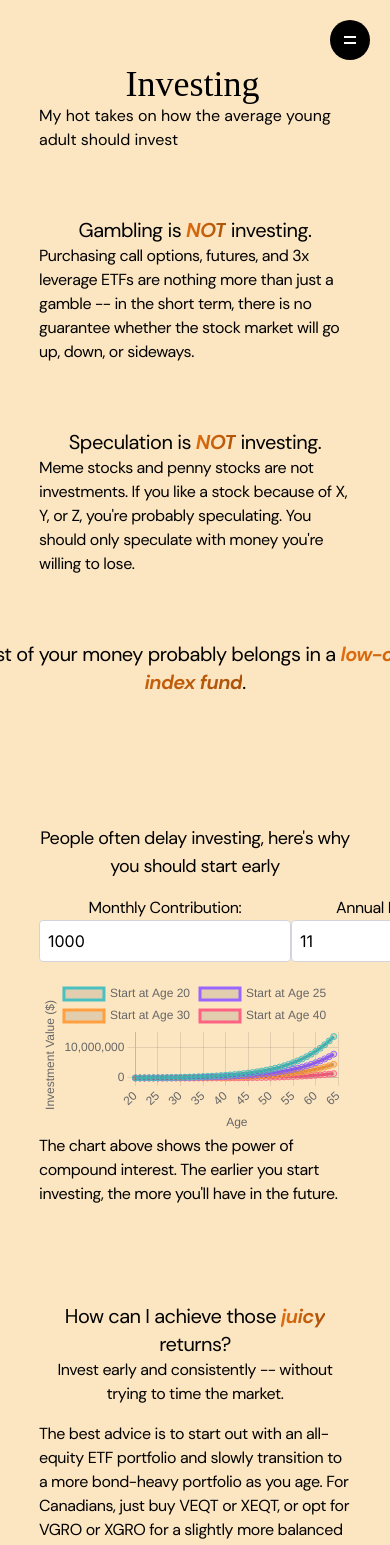
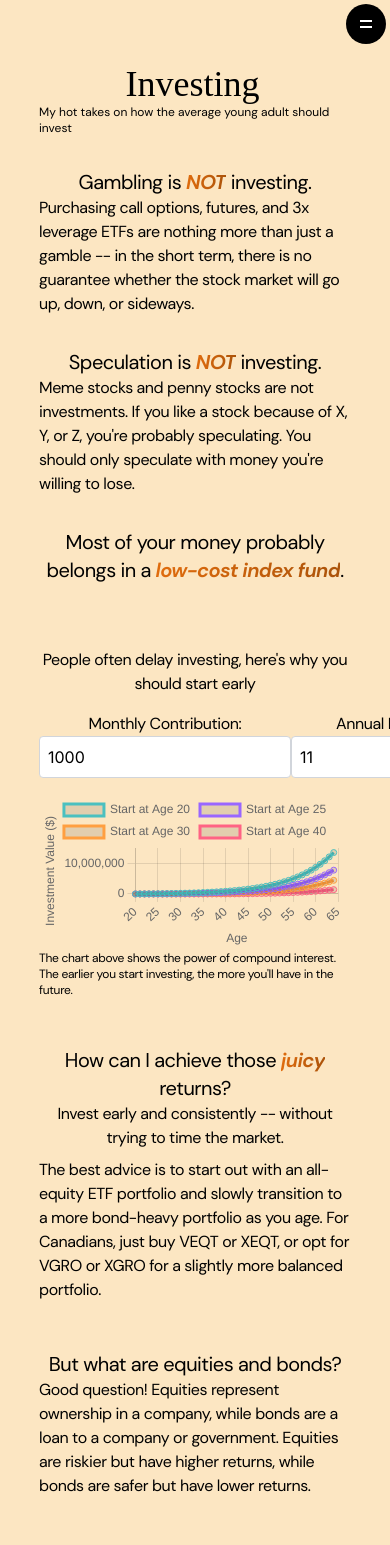
Before and after one commit to sohambasu963/personal-website-v2, a Next.js app: page /investing in a window 390 px wide. Shown: the top 1545 px of the page. Built offline with nearby package versions, Linux system fonts and the light colour scheme.

Commit message:
improve mobile UI on investing page

```diff
--- a/src/app/components/navbar.tsx
+++ b/src/app/components/navbar.tsx
@@ -12,7 +12,7 @@ export default function Navbar() {
   return (
     <div>
       {isMobile && (
-        <div className="absolute top-5 right-5 z-30">
+        <div className="absolute top-1 right-1 z-30">
           <button
             className="w-10 h-10 bg-black rounded-full flex flex-col justify-center items-center"
             onClick={() => {
--- a/src/app/investing/page.tsx
+++ b/src/app/investing/page.tsx
@@ -11,11 +11,11 @@ export default function Investing() {
       <div className="typewriter">
         <h1 className="text-4xl font-tiempos-headline">Investing</h1>
       </div>
-      <h2 className="text-md font-dm-sans">
+      <h2 className="md:text-md text-xs font-dm-sans">
         My hot takes on how the average young adult should invest
       </h2>
 
-      <div className="mt-16 md:w-3/5 w-full text-left">
+      <div className="md:mt-16 mt-8 md:w-3/5 w-full text-left">
         {/* <p>BEFORE you start investing, do these things first, they are way more beneficial to your financial well-being: </p> */}
         <p className="text-center tracking-tight font-dm-sans md:text-2xl text-xl">
           Gambling is{" "}
@@ -37,7 +37,7 @@ export default function Investing() {
           whether the stock market will go up, down, or sideways.
         </p>
 
-        <p className="text-center mt-16 tracking-tight font-dm-sans md:text-2xl text-xl">
+        <p className="text-center md:mt-16 mt-8 tracking-tight font-dm-sans md:text-2xl text-xl">
           Speculation is{" "}
           <span
             className="font-bold italic"
@@ -57,7 +57,7 @@ export default function Investing() {
           only speculate with money you&apos;re willing to lose.
         </p>
 
-        <p className="text-center mt-16 tracking-tight font-dm-sans md:text-4xl text-xl w-[150%] ml-[-25%]">
+        <p className="text-center md:mt-16 mt-8 tracking-tight font-dm-sans md:text-4xl text-xl md:w-[150%] md:ml-[-25%] w-full ml-0">
           Most of your money probably belongs in a{" "}
           <span
             className="font-bold italic"
@@ -76,11 +76,11 @@ export default function Investing() {
           With that said...
         </p> */}
 
-        <p className="text-center mt-32 tracking-tight font-dm-sans md:text-2xl text-lg">
+        <p className="text-center md:mt-32 mt-16 tracking-tight font-dm-sans md:text-2xl text-md">
           People often delay investing, here&apos;s why you should start early
         </p>
 
-        <div className="mt-4 mb-4 flex flex-row justify-between w-full">
+        <div className="mt-4 mb-4 flex flex-row justify-between w-full mx-auto">
           <div className="flex flex-col items-center">
             <p className="tracking-tight font-dm-sans md:text-lg text-md">
               Monthly Contribution:
@@ -109,12 +109,12 @@ export default function Investing() {
           annualReturnRate={annualReturnRate / 100}
         />
 
-        <p className="tracking-tight font-dm-sans md:text-md text-md">
+        <p className="tracking-tight font-dm-sans md:text-md text-xs">
           The chart above shows the power of compound interest. The earlier you
           start investing, the more you&apos;ll have in the future.
         </p>
 
-        <p className="text-center mt-24 tracking-tight font-dm-sans md:text-2xl text-xl">
+        <p className="text-center md:mt-24 mt-12 tracking-tight font-dm-sans md:text-2xl text-xl">
           How can I achieve those{" "}
           <span
             className="font-bold italic"
@@ -131,14 +131,14 @@ export default function Investing() {
         <p className="text-center tracking-tight font-dm-sans md:text-lg text-md">
           Invest early and consistently -- without trying to time the market.
         </p>
-        <p className="mt-4 tracking-tight font-dm-sans md:text-lg text-md">
+        <p className="md:mt-4 mt-2 tracking-tight font-dm-sans md:text-lg text-md">
           The best advice is to start out with an all-equity ETF portfolio and
           slowly transition to a more bond-heavy portfolio as you age. For
           Canadians, just buy VEQT or XEQT, or opt for VGRO or XGRO for a
           slightly more balanced portfolio.
         </p>
 
-        <p className="text-center mt-24 tracking-tight font-dm-sans md:text-2xl text-xl">
+        <p className="text-center md:mt-24 mt-12 tracking-tight font-dm-sans md:text-2xl text-xl">
           But what are equities and bonds?
         </p>
         <p className="tracking-tight font-dm-sans md:text-lg text-md">
@@ -147,7 +147,7 @@ export default function Investing() {
           higher returns, while bonds are safer but have lower returns.
         </p>
 
-        <p className="text-center mt-24 tracking-tight font-dm-sans md:text-2xl text-xl">
+        <p className="text-center md:mt-24 mt-12 tracking-tight font-dm-sans md:text-2xl text-xl">
           <span
             className="font-bold italic"
             style={{
@@ -162,20 +162,20 @@ export default function Investing() {
         <p className="text-center tracking-tight font-dm-sans md:text-lg text-md">
           Be very careful about investing anything you&apos;ll need in 3 years
         </p>
-        <p className="mt-4 tracking-tight font-dm-sans md:text-lg text-md">
+        <p className="md:mt-4 mt-2 tracking-tight font-dm-sans md:text-lg text-md">
           Risk is the probability of losing money. Younger people can afford to
           take on more risk as they have more time to wait for the market to
           recover. That&apos;s why an equity-heavy portfolio is recommended for
           young adults.
         </p>
 
-        <p className="mt-4 tracking-tight font-dm-sans md:text-lg text-md">
+        <p className="md:mt-4 mt-2 tracking-tight font-dm-sans md:text-lg text-md">
           However, with that said, you should never invest money you need in the
           short term. If you need the money in 3 years, it&apos;s best to keep
           it in a high-interest savings account.
         </p>
 
-        <p className="text-center mt-16 tracking-tight font-dm-sans md:text-2xl text-xl">
+        <p className="text-center md:mt-16 mt-8 tracking-tight font-dm-sans md:text-2xl text-xl">
           Good luck with your investing journey!
         </p>
         <p className="text-center tracking-tight font-dm-sans md:text-lg text-xl">
```
